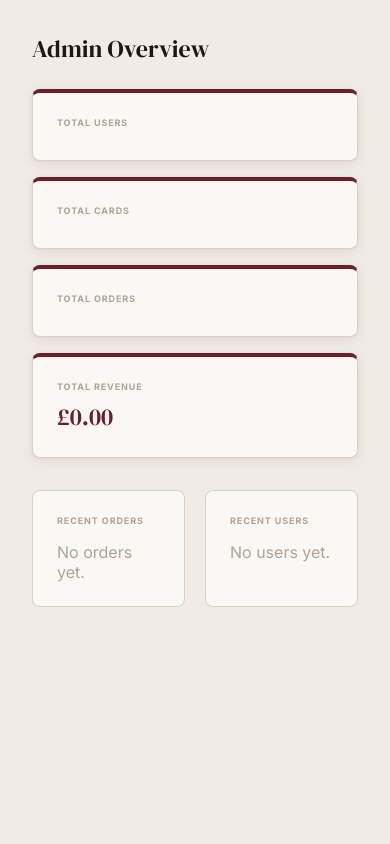
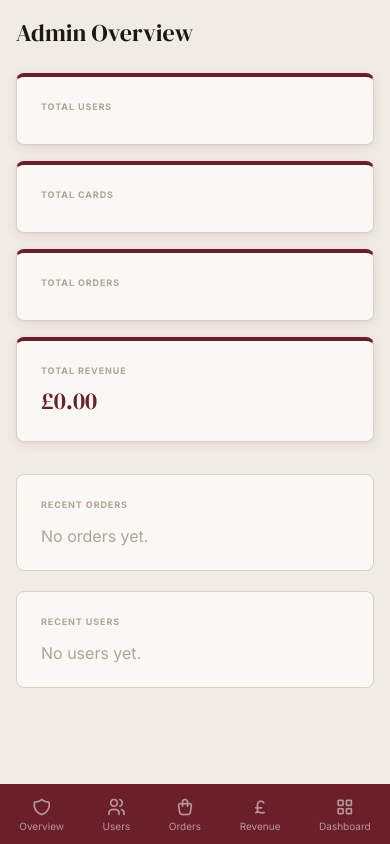
Before and after one commit to Faisal98m/cardbranch, a Flask app: template templates/admin/index.html in a window 390 px wide. Run offline with Flask 3, Linux system fonts and the light colour scheme; the template is opened without the code that fills it, so the values that code supplies are empty.

Commit message:
Fix mobile nav: add admin link to dashboard nav, add admin mobile nav bar, collapse admin grid

```diff
--- a/templates/admin/index.html
+++ b/templates/admin/index.html
@@ -21,7 +21,7 @@
     </div>
 </div>
 
-<div style="display:grid; grid-template-columns:1fr 1fr; gap:20px;">
+<div style="display:grid; grid-template-columns:repeat(auto-fill,minmax(280px,1fr)); gap:20px;">
     <div style="background:var(--bg-card); border:1px solid var(--border); border-radius:var(--radius-lg); padding:24px;">
         <h3 class="section-label" style="margin-bottom:16px;">Recent Orders</h3>
         {% if recent_orders %}
--- a/templates/layouts/admin.html
+++ b/templates/layouts/admin.html
@@ -59,12 +59,39 @@
         {% block admin_content %}{% endblock %}
     </div>
 </div>
+<nav class="admin-mobile-nav" aria-label="Admin mobile navigation">
+  <a href="{{ url_for('admin.index') }}" class="admin-mobile-nav-item">
+    <i class="ti ti-shield" aria-hidden="true"></i>
+    <span>Overview</span>
+  </a>
+  <a href="{{ url_for('admin.users') }}" class="admin-mobile-nav-item">
+    <i class="ti ti-users" aria-hidden="true"></i>
+    <span>Users</span>
+  </a>
+  <a href="{{ url_for('admin.orders') }}" class="admin-mobile-nav-item">
+    <i class="ti ti-shopping-bag" aria-hidden="true"></i>
+    <span>Orders</span>
+  </a>
+  <a href="{{ url_for('admin.revenue') }}" class="admin-mobile-nav-item">
+    <i class="ti ti-currency-pound" aria-hidden="true"></i>
+    <span>Revenue</span>
+  </a>
+  <a href="{{ url_for('dashboard.index') }}" class="admin-mobile-nav-item">
+    <i class="ti ti-layout-grid" aria-hidden="true"></i>
+    <span>Dashboard</span>
+  </a>
+</nav>
 <style>
     .sidebar-item { display:flex; align-items:center; justify-content:space-between; padding:10px 16px; border-radius:var(--radius-sm); font-size:14px; color:#8a7e72; transition:all 0.15s; }
     .sidebar-item:hover { background:#f0dde0; color:#6b1f2a; }
+    .admin-mobile-nav { display:none; position:fixed; bottom:0; left:0; right:0; height:60px; background:#6b1f2a; flex-direction:row; align-items:center; justify-content:space-around; z-index:100; padding-bottom:env(safe-area-inset-bottom); }
+    .admin-mobile-nav-item { display:flex; flex-direction:column; align-items:center; gap:3px; color:rgba(250,248,244,0.55); text-decoration:none; font-size:10px; padding:8px 8px; font-family:'Inter',sans-serif; font-weight:400; }
+    .admin-mobile-nav-item i { font-size:20px; }
+    .admin-mobile-nav-item:hover, .admin-mobile-nav-item.active { color:#faf8f4; font-weight:500; }
     @media (max-width: 768px) {
         .sidebar { display: none !important; }
-        .main-content { margin-left: 0 !important; width: 100% !important; }
+        .main-content { margin-left: 0 !important; width: 100% !important; padding: 16px !important; padding-bottom: 72px !important; box-sizing: border-box; }
+        .admin-mobile-nav { display:flex; }
     }
 </style>
 {% endblock %}
--- a/templates/layouts/dashboard.html
+++ b/templates/layouts/dashboard.html
@@ -76,6 +76,12 @@
     <i class="ti ti-shopping-bag" aria-hidden="true"></i>
     <span>Orders</span>
   </a>
+  {% if current_user.is_admin %}
+  <a href="{{ url_for('admin.index') }}" class="mobile-nav-item {% if current == 'admin.index' %}active{% endif %}">
+    <i class="ti ti-shield" aria-hidden="true"></i>
+    <span>Admin</span>
+  </a>
+  {% endif %}
   <a href="{{ url_for('auth.logout') }}" class="mobile-nav-item">
     <i class="ti ti-logout" aria-hidden="true"></i>
     <span>Sign Out</span>
```
